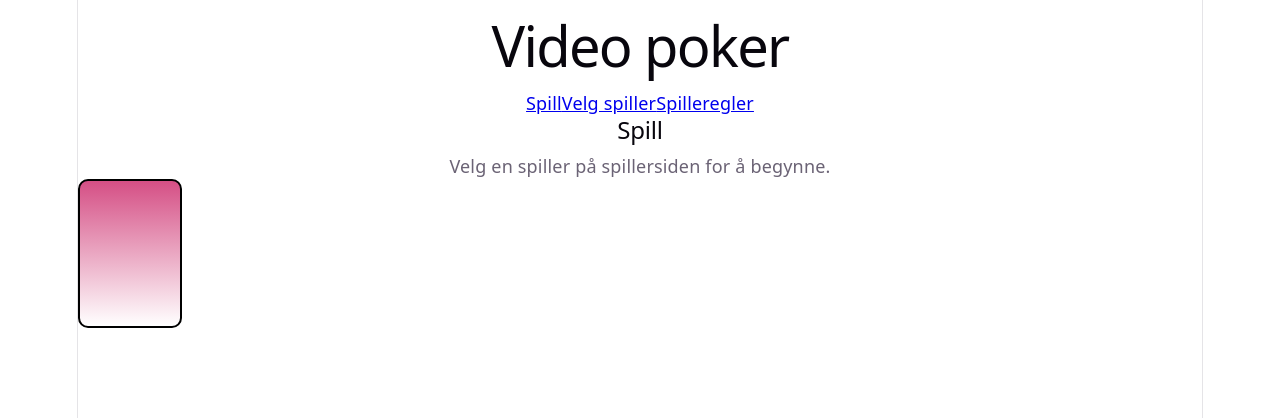
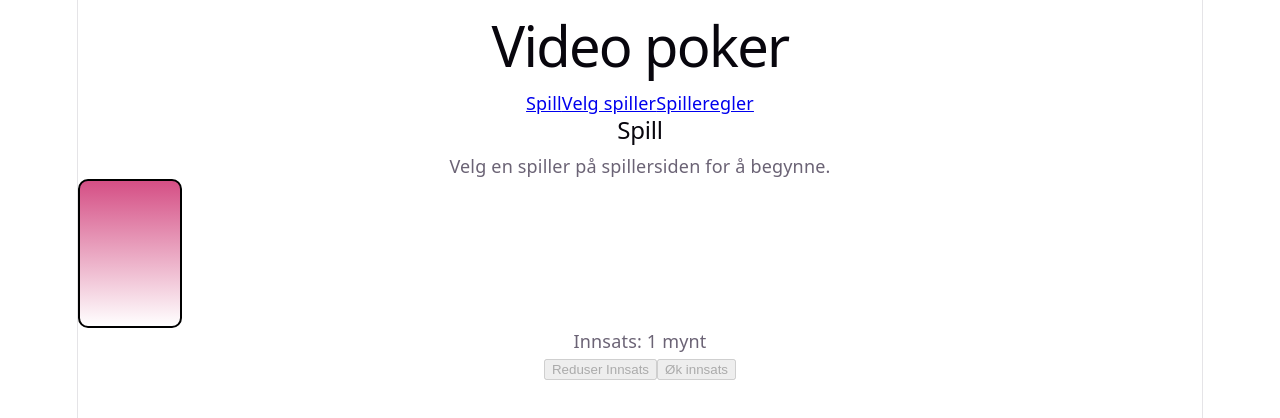
Before and after one commit to silelv/Delinnlevering1, a React (Vite) app: page / in a window 1280 px wide. Shown: the top 418 px of the page. Built offline with nearby package versions, Linux system fonts and the light colour scheme.

Commit message:
innsats med ifelse på myntene

```diff
--- a/src/components/CurrentBet.tsx
+++ b/src/components/CurrentBet.tsx
@@ -0,0 +1,31 @@
+import { useGame } from "../stores/useGame";
+import { usePlayers } from "../stores/usePlayers";
+
+export default function CurrentBet() {
+    const bet = useGame((state) => state.bet);
+    const setBet = useGame((state) => state.setBet);
+    const players = usePlayers((state) => state.players);
+    const selectedPlayerId = usePlayers((state) => state.selectedPlayerId);
+
+    const selectedPlayer = players.find(
+        (player) => player.id === selectedPlayerId
+    );
+
+  return (
+    <div>
+    <p>Innsats: {bet} mynt{bet === 1 ? "" : "er"}</p>
+    <button
+        type="button"
+        onClick={() => setBet(bet - 1)}
+        disabled={bet <= 1}>Reduser Innsats
+        </button>
+        <button
+      type="button"
+      onClick={() => setBet(bet + 1)}
+      disabled={!selectedPlayer || bet >= selectedPlayer.coins}
+    >
+      Øk innsats
+    </button>
+        </div>
+    )
+}
--- a/src/pages/Game.tsx
+++ b/src/pages/Game.tsx
@@ -1,6 +1,7 @@
 import Card from "../components/Card"
 import { usePlayers } from "../stores/usePlayers"
 import TotalCoins from "../components/TotalCoins";
+import CurrentBet from "../components/CurrentBet";
 
 export default function Game() {
     const players = usePlayers((state) => state.players);
@@ -19,6 +20,7 @@ export default function Game() {
 )}
    <Card card={{ suit: "spades", value: 1 }} faceDown />
    <TotalCoins />
+   <CurrentBet />
    </main>
   )
 }
--- /dev/null
+++ b/src/stores/useGame.ts
@@ -0,0 +1,40 @@
+import { create } from "zustand";
+import { persist } from "zustand/middleware";
+import { usePlayers } from "./usePlayers";
+
+type GameState = {
+    bet: number;
+    setBet: (amount: number) => void;
+};
+
+
+export const useGame = create<GameState>()(
+  persist(
+    (set) => ({
+      bet: 1,
+
+      // Oppdaterer innsatsen hvis valgt spiller har råd.
+      // Tar imot et positivt heltall og returnerer ingen verdi.
+      setBet: (amount) => {
+        if (!Number.isInteger(amount) || amount < 1) {
+          return;
+        }
+
+        const { players, selectedPlayerId } = usePlayers.getState();
+
+        const selectedPlayer = players.find(
+          (player) => player.id === selectedPlayerId
+        );
+
+        if (!selectedPlayer || amount > selectedPlayer.coins) {
+          return;
+        }
+
+        set({ bet: amount });
+      },
+    }),
+    {
+      name: "video-poker-game",
+    }
+  )
+);
```
